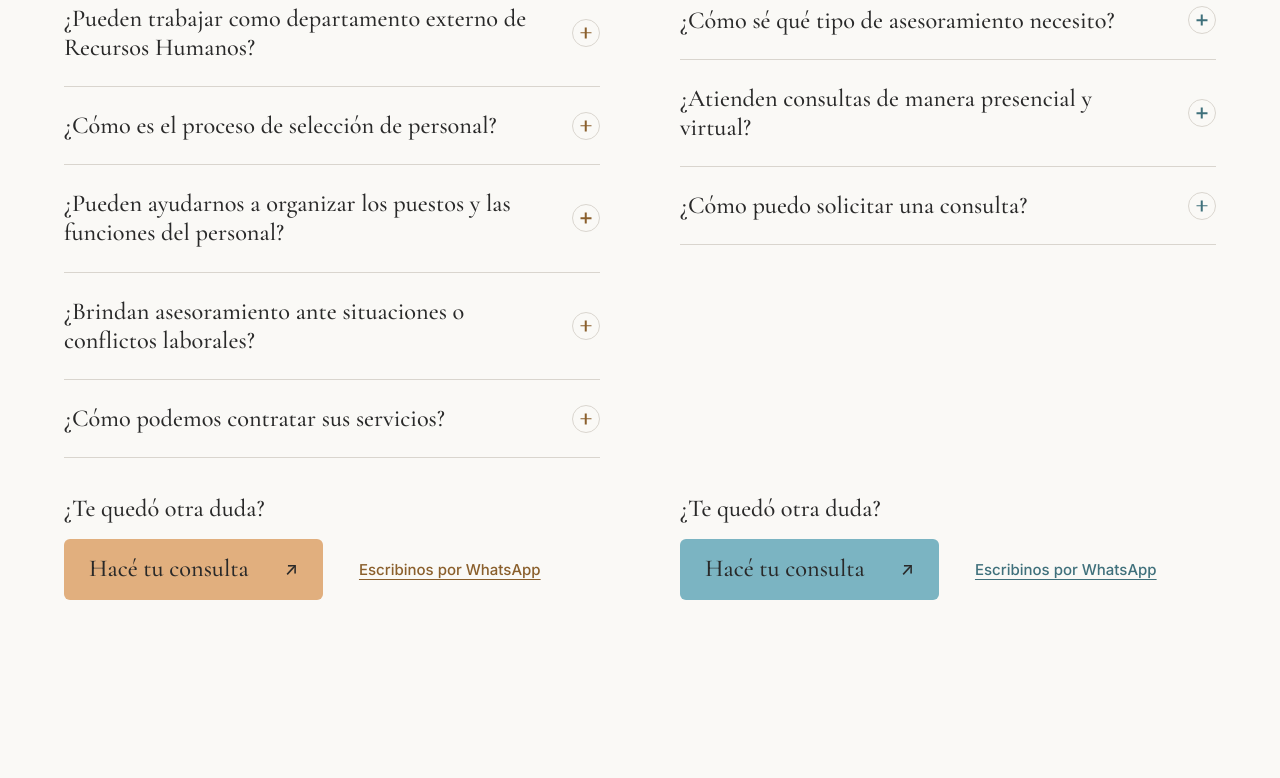
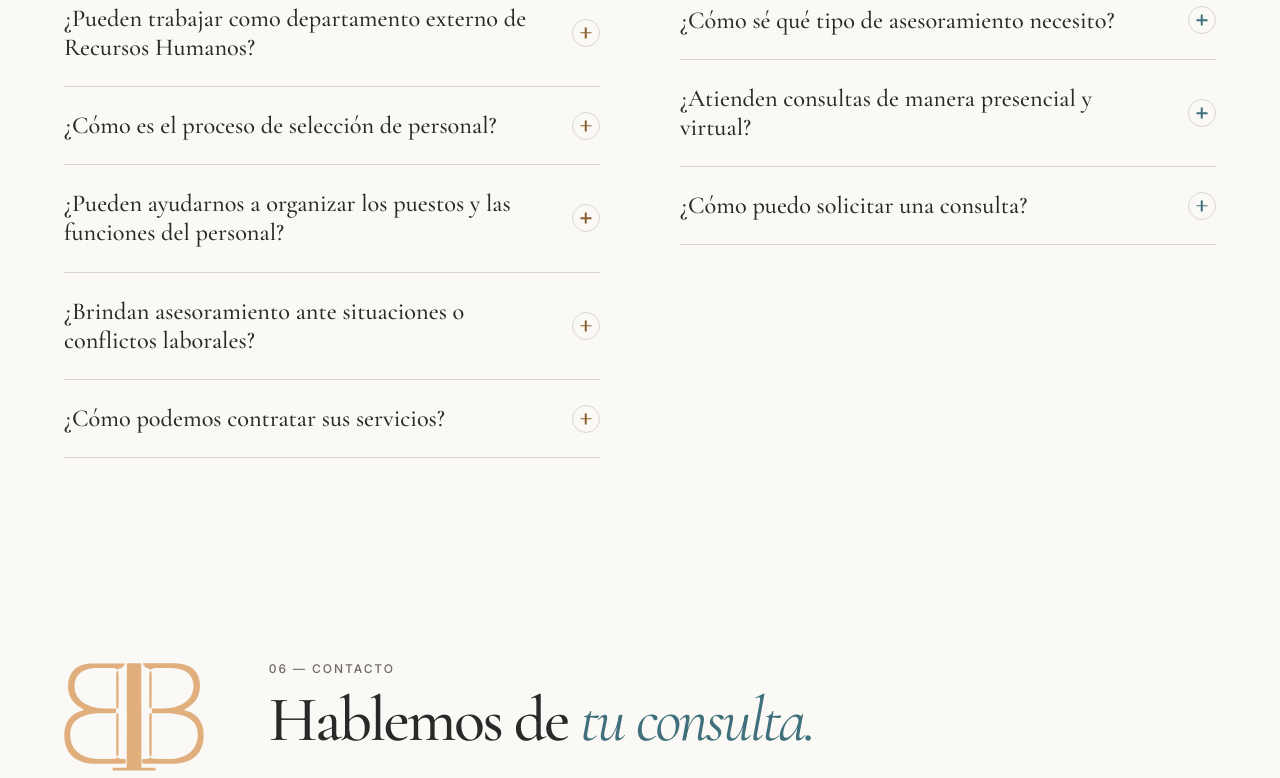
Before and after one commit to colomarina/legales-y-humanos, a React (Vite) app: page / in a window 1280 px wide. Shown: the part 7101-7879 px from the top of the page. Built offline with nearby package versions, Linux system fonts and the light colour scheme.

Commit message:
Sacar el remate de las preguntas frecuentes
Contacto está justo debajo, así que el botón y el enlace a WhatsApp
repetían la misma acción dos veces seguidas. Quedan la primera pregunta
abierta en cada grupo y el enlace en el menú de escritorio.

```diff
--- a/src/components/sections/ContactForm.tsx
+++ b/src/components/sections/ContactForm.tsx
@@ -1,11 +1,17 @@
 import { useRef, useState, type FormEvent } from 'react'
 import { flushSync } from 'react-dom'
-import { contacto, type ContactChannel } from '@/content/site'
+import { contacto, type ContactChannel, type Discipline } from '@/content/site'
 import { Arrow } from '@/components/ui/Arrow'
-import { buttonClassName, TONE_BY_DISCIPLINE } from '@/components/ui/Button'
+import { buttonClassName, type ButtonTone } from '@/components/ui/Button'
 import './ContactForm.css'
 
 const { form } = contacto
+
+/** El formulario se viste del color de la disciplina del recorrido elegido. */
+const TONE_BY_DISCIPLINE: Record<Discipline, ButtonTone> = {
+  rrhh: 'warm',
+  juridico: 'blue',
+}
 
 type FieldName = 'name' | 'email' | 'message' | 'consent'
 type Errors = Partial<Record<FieldName, string>>
--- a/src/components/sections/Preguntas.css
+++ b/src/components/sections/Preguntas.css
@@ -51,8 +51,6 @@
   --group-accent: var(--lh-warm);
   --group-text: var(--lh-warm-text);
 
-  display: flex;
-  flex-direction: column;
   min-width: 0;
 }
 
@@ -197,45 +195,6 @@
   transform: none;
 }
 
-.preguntas__cta {
-  display: grid;
-  gap: var(--lh-space-sm);
-  margin-top: auto;
-  padding-top: var(--lh-space-lg);
-}
-
-.preguntas__cta-text {
-  margin: 0;
-  font-family: var(--lh-serif);
-  font-size: var(--lh-display-xs);
-  font-weight: 500;
-  line-height: 1.2;
-}
-
-.preguntas__cta-actions {
-  display: flex;
-  flex-wrap: wrap;
-  align-items: center;
-  gap: var(--lh-space-sm) var(--lh-space-lg);
-}
-
-.preguntas__cta-whatsapp {
-  display: inline-flex;
-  align-items: center;
-  min-height: 44px;
-  color: var(--group-text);
-  font-size: var(--lh-text-sm);
-  font-weight: 500;
-  text-decoration: underline;
-  text-underline-offset: 0.25em;
-}
-
-@media (hover: hover) {
-  .preguntas__cta-whatsapp:hover {
-    text-decoration-thickness: 2px;
-  }
-}
-
 @keyframes preguntas-swap {
   from {
     opacity: 0;
@@ -263,12 +222,6 @@
   }
 }
 
-@media (max-width: 650px) {
-  .preguntas__cta .button {
-    width: 100%;
-  }
-}
-
 @media (min-width: 1024px) {
   .preguntas__switch {
     display: none;
@@ -277,7 +230,7 @@
   .preguntas__groups {
     grid-template-columns: repeat(2, minmax(0, 1fr));
     gap: var(--lh-space-2xl);
-    align-items: stretch;
+    align-items: start;
     margin-top: var(--lh-space-xl);
   }
 }
--- a/src/components/sections/Preguntas.tsx
+++ b/src/components/sections/Preguntas.tsx
@@ -1,8 +1,6 @@
 import { useState } from 'react'
-import { contactChannels, preguntas, type FaqGroup } from '@/content/site'
+import { preguntas, type FaqGroup } from '@/content/site'
 import { SectionIntro } from '@/components/layout/SectionIntro'
-import { Button, TONE_BY_DISCIPLINE } from '@/components/ui/Button'
-import { useContactChannel } from '@/context/ContactChannelContext'
 import './Preguntas.css'
 
 type GroupId = FaqGroup['id']
@@ -11,13 +9,9 @@ const questionId = (groupId: GroupId, index: number) => `pregunta-${groupId}-${i
 
 const FIRST_QUESTIONS = preguntas.groups.map((group) => questionId(group.id, 0))
 
-const whatsappFor = (groupId: GroupId) =>
-  contactChannels.find((channel) => channel.id === groupId)?.whatsapp ?? contactChannels[0].whatsapp
-
 export function Preguntas() {
   const [activeGroup, setActiveGroup] = useState<GroupId>(preguntas.groups[0].id)
   const [openQuestions, setOpenQuestions] = useState<ReadonlySet<string>>(() => new Set(FIRST_QUESTIONS))
-  const { select } = useContactChannel()
 
   const toggle = (id: string) =>
     setOpenQuestions((current) => {
@@ -97,26 +91,6 @@ export function Preguntas() {
                     )
                   })}
                 </ul>
-                <div className="preguntas__cta">
-                  <p className="preguntas__cta-text">{preguntas.cta.text}</p>
-                  <div className="preguntas__cta-actions">
-                    <Button
-                      href={preguntas.cta.href}
-                      tone={TONE_BY_DISCIPLINE[group.tone]}
-                      onClick={() => select(group.id)}
-                    >
-                      {preguntas.cta.label}
-                    </Button>
-                    <a
-                      className="preguntas__cta-whatsapp"
-                      href={whatsappFor(group.id)}
-                      target="_blank"
-                      rel="noreferrer"
-                    >
-                      {preguntas.cta.whatsappLabel}
-                    </a>
-                  </div>
-                </div>
               </div>
             ))}
           </div>
--- a/src/components/ui/Button.tsx
+++ b/src/components/ui/Button.tsx
@@ -1,14 +1,8 @@
 import type { ReactNode } from 'react'
-import type { Discipline } from '@/content/site'
 import { Arrow } from './Arrow'
 import './Button.css'
 
 export type ButtonTone = 'warm' | 'blue' | 'paper' | 'outline'
-
-export const TONE_BY_DISCIPLINE: Record<Discipline, ButtonTone> = {
-  rrhh: 'warm',
-  juridico: 'blue',
-}
 
 /** Clases del botón, para los casos en que hace falta un `<button>` nativo. */
 export function buttonClassName(tone: ButtonTone = 'warm'): string {
--- a/src/content/site.ts
+++ b/src/content/site.ts
@@ -263,12 +263,6 @@ export const preguntas = {
   title: 'Lo que más',
   titleAccent: 'nos preguntan.',
   switchLabel: 'Ver las preguntas de',
-  cta: {
-    text: '¿Te quedó otra duda?',
-    label: 'Hacé tu consulta',
-    href: '#contacto',
-    whatsappLabel: 'Escribinos por WhatsApp',
-  },
   groups: [
     {
       id: 'empresas',
```
